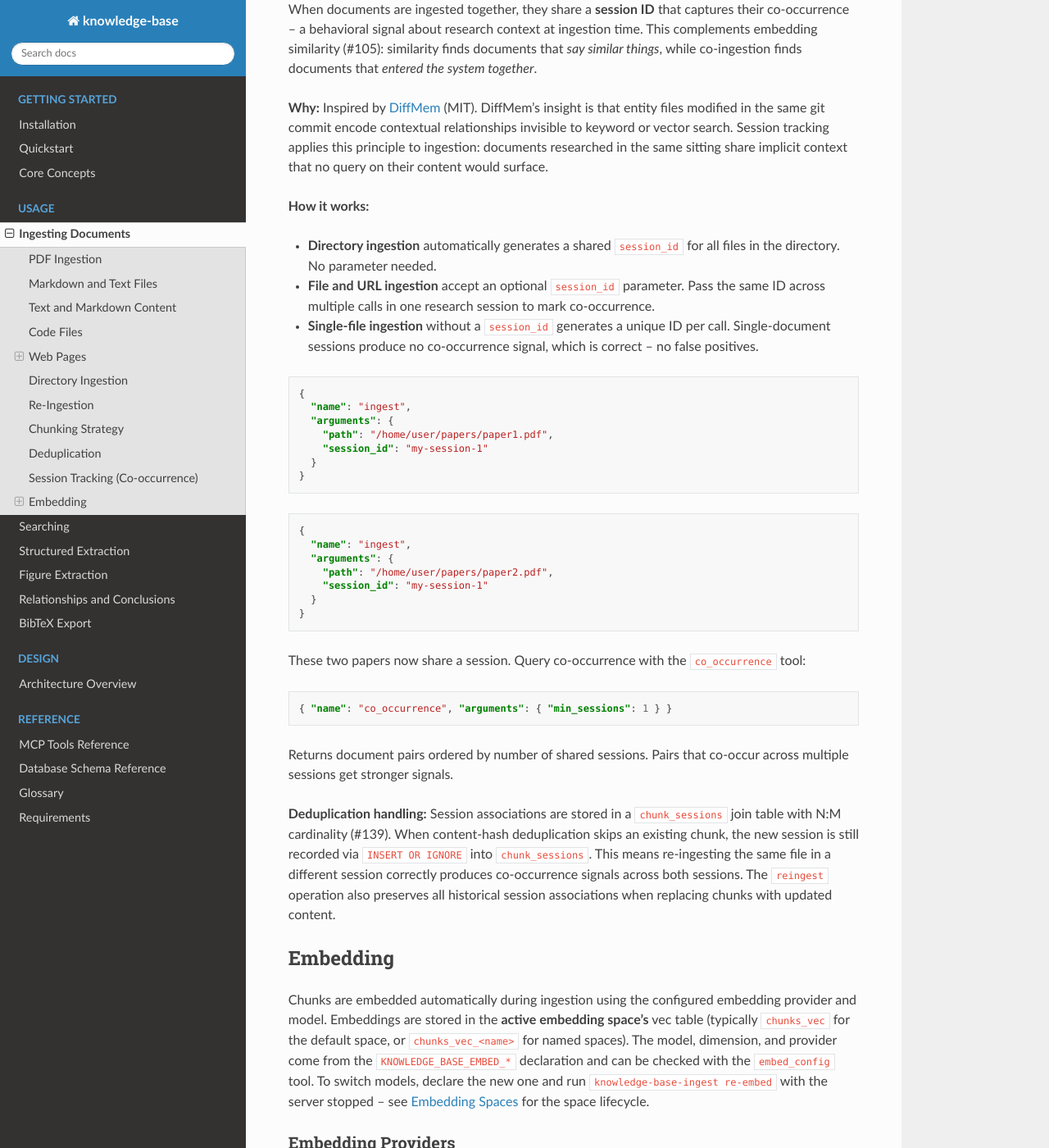
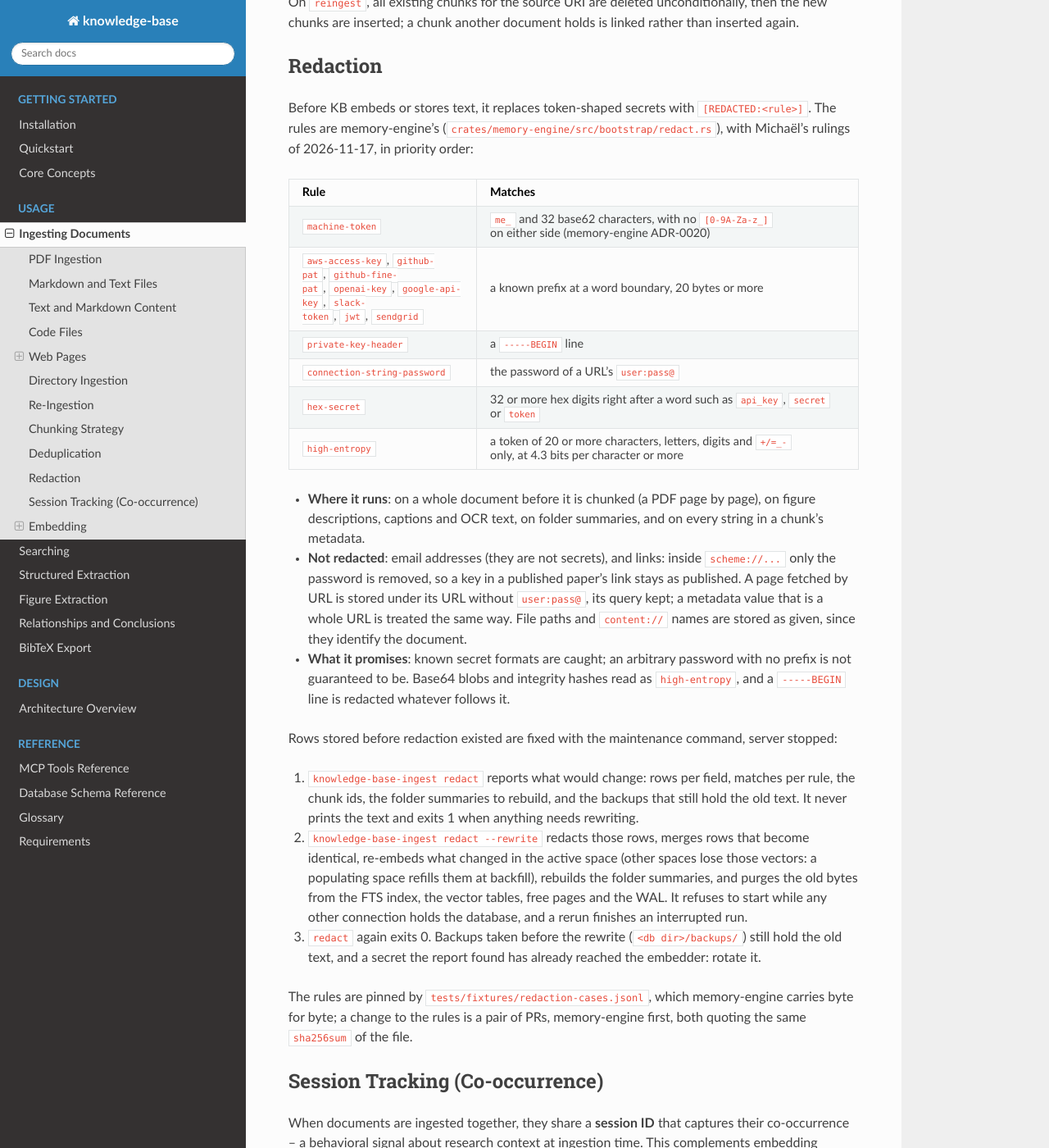
Before and after one commit to dutiona/knowledge-base, a Sphinx documentation site: the page built from docs/usage/ingesting-documents.md, in a window 1280 px wide and 1400 px high, scrolled down 6364 px. Shown: the whole window at 82% size. Built offline with Sphinx 7.4.7 and the Read the Docs theme 3.1.0, drawn with Linux system fonts in a browser that asks for light colours; some of the changed text lies outside the part shown.

Commit message:
docs(ingest): describe redaction, the shared fixture and the redact command
What redaction catches and leaves (emails, links but their password, file
paths and document names), the redact maintenance run and what survives
it (earlier backups, what already reached the embedder), the lockstep
rule for the fixture shared with memory-engine, and the reingest change.
The ingest_text and ingest_url descriptions tell the calling model that
KB is no place to keep a credential.

Refs #592

````diff
--- a/docs/usage/ingesting-documents.md
+++ b/docs/usage/ingesting-documents.md
@@ -175,7 +175,7 @@ The response includes per-file results:
 
 `reingest` is for files, over stdio. A document ingested by URL or by content has no replace or removal yet (#595).
 
-Use the `reingest` tool to force a full re-ingest. This deletes all existing chunks for the file and reinserts from scratch -- it does not compare content hashes. Use this after a file has been updated.
+Use the `reingest` tool to force a full re-ingest. This deletes all existing chunks for the file and inserts the new ones. A chunk another document already holds (the same text; after redaction, a passage that differs only by a secret) is linked to the file's sessions instead of inserted again. Use this after a file has been updated.
 
 ```json
 {
@@ -218,7 +218,34 @@ Two chunking strategies are available for PDFs, selectable via the `configure_ch
 
 On normal `ingest`, each chunk is SHA-256 hashed (truncated to 16 hex chars). If a chunk with the same hash already exists in the database, it is skipped. This makes ingestion idempotent: ingesting the same file twice adds zero new chunks.
 
-On `reingest`, all existing chunks for the source URI are deleted unconditionally, then new chunks are inserted. No hash comparison occurs -- it is a force-replace operation.
+Hashes are of the redacted text (see [Redaction](#redaction)), so two documents that differ only by a secret share their chunks.
+
+On `reingest`, all existing chunks for the source URI are deleted unconditionally, then the new chunks are inserted; a chunk another document holds is linked rather than inserted again.
+
+## Redaction
+
+Before KB embeds or stores text, it replaces token-shaped secrets with `[REDACTED:<rule>]`. The rules are memory-engine's (`crates/memory-engine/src/bootstrap/redact.rs`), with Michaël's rulings of 2026-11-17, in priority order:
+
+| Rule | Matches |
+| --- | --- |
+| `machine-token` | `me_` and 32 base62 characters, with no `[0-9A-Za-z_]` on either side (memory-engine ADR-0020) |
+| `aws-access-key`, `github-pat`, `github-fine-pat`, `openai-key`, `google-api-key`, `slack-token`, `jwt`, `sendgrid` | a known prefix at a word boundary, 20 bytes or more |
+| `private-key-header` | a `-----BEGIN` line |
+| `connection-string-password` | the password of a URL's `user:pass@` |
+| `hex-secret` | 32 or more hex digits right after a word such as `api_key`, `secret` or `token` |
+| `high-entropy` | a token of 20 or more characters, letters, digits and `+/=_-` only, at 4.3 bits per character or more |
+
+- **Where it runs**: on a whole document before it is chunked (a PDF page by page), on figure descriptions, captions and OCR text, on folder summaries, and on every string in a chunk's metadata.
+- **Not redacted**: email addresses (they are not secrets), and links: inside `scheme://...` only the password is removed, so a key in a published paper's link stays as published. A page fetched by URL is stored under its URL without `user:pass@`, its query kept; a metadata value that is a whole URL is treated the same way. File paths and `content://` names are stored as given, since they identify the document.
+- **What it promises**: known secret formats are caught; an arbitrary password with no prefix is not guaranteed to be. Base64 blobs and integrity hashes read as `high-entropy`, and a `-----BEGIN` line is redacted whatever follows it.
+
+Rows stored before redaction existed are fixed with the maintenance command, server stopped:
+
+1. `knowledge-base-ingest redact` reports what would change: rows per field, matches per rule, the chunk ids, the folder summaries to rebuild, and the backups that still hold the old text. It never prints the text and exits 1 when anything needs rewriting.
+2. `knowledge-base-ingest redact --rewrite` redacts those rows, merges rows that become identical, re-embeds what changed in the active space (other spaces lose those vectors: a populating space refills them at backfill), rebuilds the folder summaries, and purges the old bytes from the FTS index, the vector tables, free pages and the WAL. It refuses to start while any other connection holds the database, and a rerun finishes an interrupted run.
+3. `redact` again exits 0. Backups taken before the rewrite (`<db dir>/backups/`) still hold the old text, and a secret the report found has already reached the embedder: rotate it.
+
+The rules are pinned by `tests/fixtures/redaction-cases.jsonl`, which memory-engine carries byte for byte; a change to the rules is a pair of PRs, memory-engine first, both quoting the same `sha256sum` of the file.
 
 ## Session Tracking (Co-occurrence)
 
````
Also changed, not shown: AGENTS.md (+2 -0 lines), CLAUDE.md (+2 -0 lines), GEMINI.md (+2 -0 lines), README.md (+6 -1 lines), docs/design/architecture-overview.md (+4 -0 lines), docs/reference/mcp-tools.md (+6 -1 lines), 1 other file.
